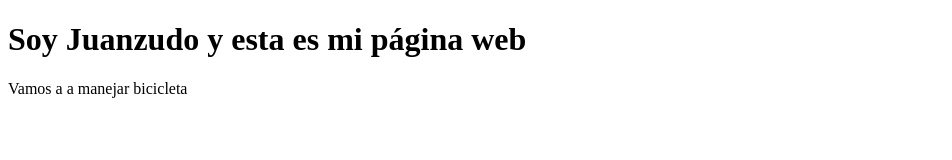
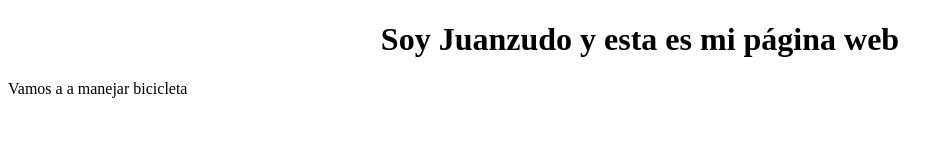
Before and after one commit to P-Foot/P-Foot.github.io, a plain HTML site: page index.html in a window 1280 px wide. Shown: the whole page, without its empty margins (0-952 px from the left). Drawn offline with Linux system fonts and the light colour scheme.

Commit message:
Update index.html

```diff
--- a/index.html
+++ b/index.html
@@ -2,7 +2,7 @@
 <html lang ="es">
 <title> Artorias</title>
   <body>
-<h1>Soy Juanzudo y esta es mi página web</h1>
+    <h1><center>Soy Juanzudo y esta es mi página web</center></h1>
   <p>Vamos a a manejar bicicleta</p>
 </body>
 </html>
```
